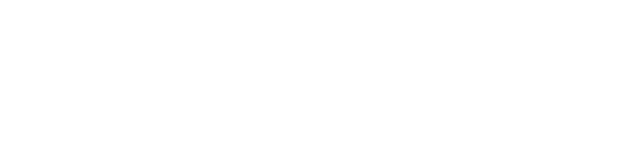
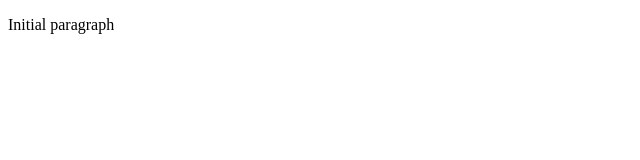
Before and after one commit to matpol23/projektHTML, a plain HTML site: page index.html in a window 1280 px wide. Shown: the whole page, without its empty margins (0-640 px from the left). Drawn offline with Linux system fonts and the light colour scheme.

Commit message:
initial paragraph has been added

```diff
--- a/index.html
+++ b/index.html
@@ -7,6 +7,6 @@
     <title>Projekt</title>
 </head>
 <body>
-
+    <p>Initial paragraph</p>
 </body>
 </html>
```
